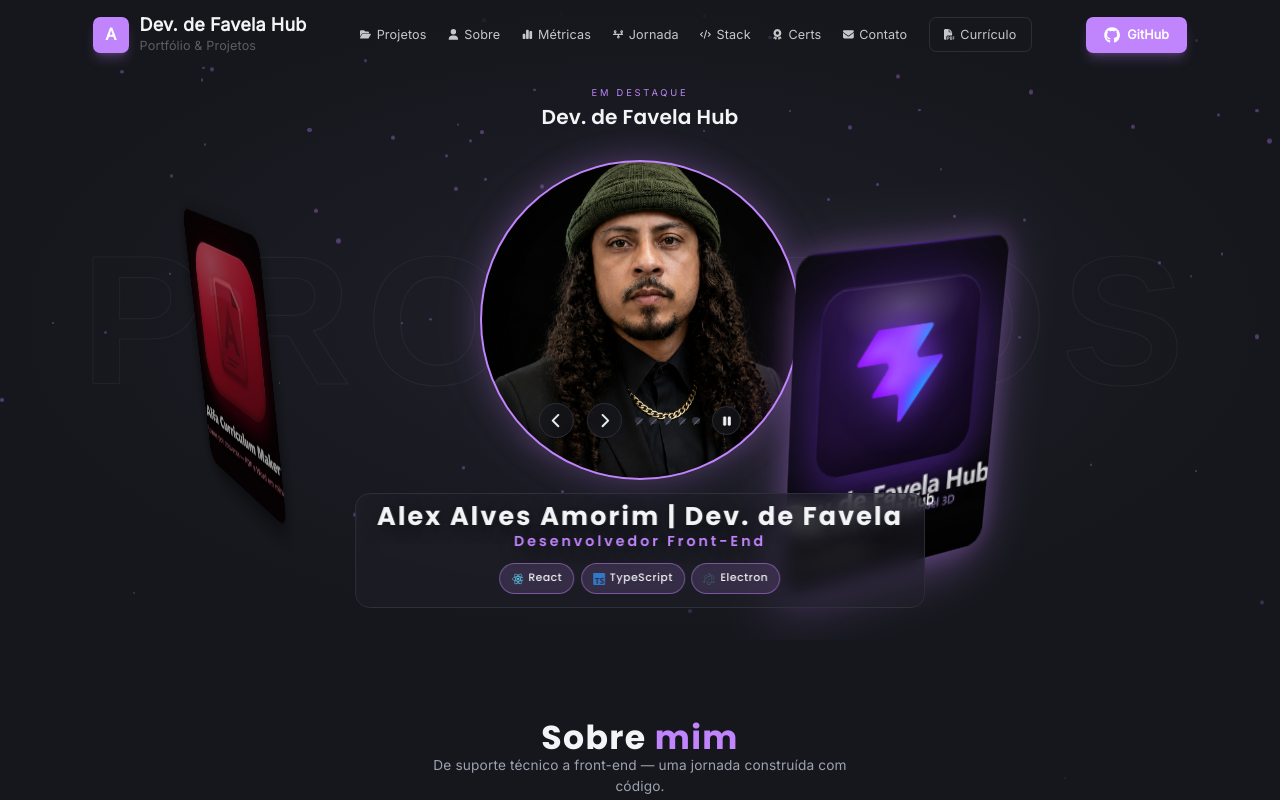
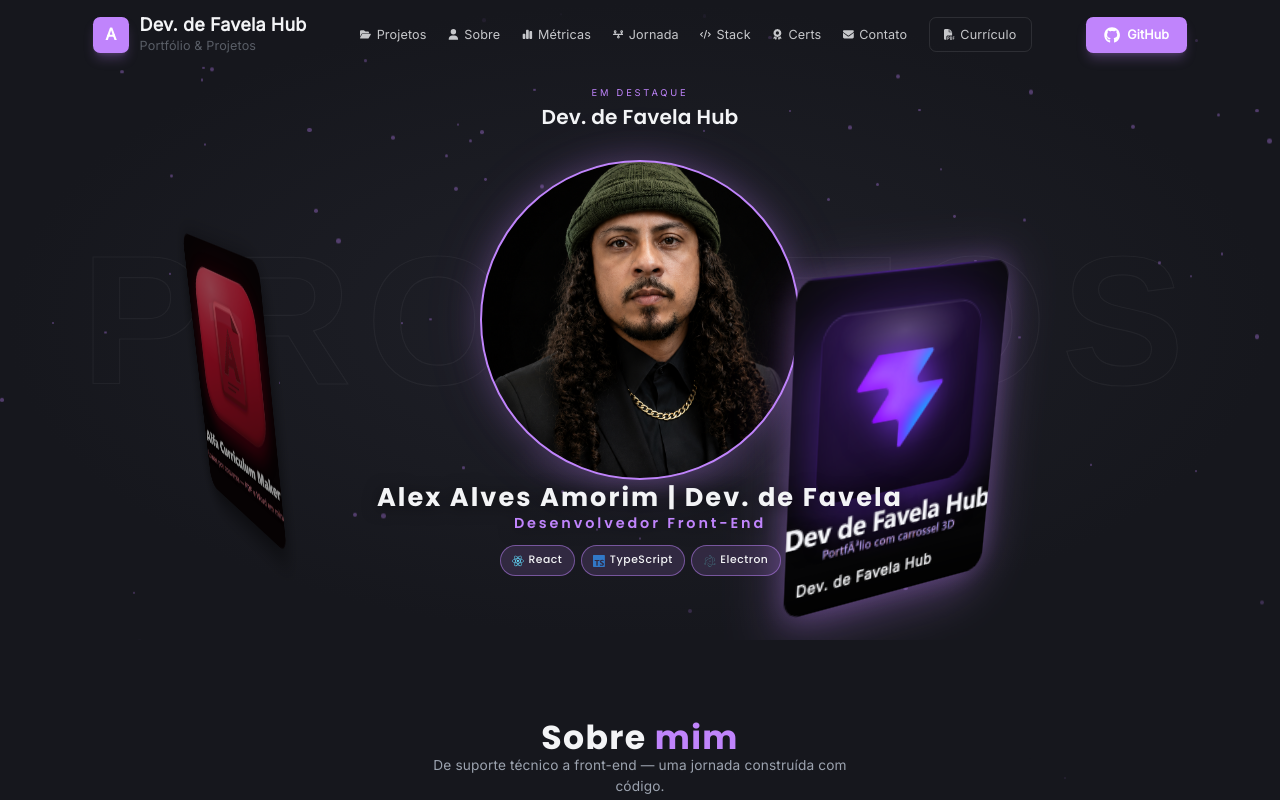
Before and after one commit to AlexAlvesAmorim/EuAlexDev-Hub-Project, a React (Vite) app: page / in a window 1280 px wide. Shown: the top 800 px of the page. Built offline with nearby package versions, Linux system fonts and the light colour scheme; a web font is replaced by a local one.

Commit message:
Atualizando card ALFAPDF para v2.1.6 (highlights atualizados + GitHub)

```diff
--- a/src/components/ProjectSlider/ProjectCard.tsx
+++ b/src/components/ProjectSlider/ProjectCard.tsx
@@ -6,7 +6,6 @@ export interface ProjectCardProps {
     position: number
     active?: boolean
     onOpen: (project: Project, index: number) => void
-    onActivate?: (project: Project, index: number) => void
 }
 
 export function ProjectCard({
@@ -14,7 +13,6 @@ export function ProjectCard({
     position,
     active = false,
     onOpen,
-    onActivate,
 }: ProjectCardProps) {
 
     const classes = ["item", active ? "item--active" : ""].filter(Boolean).join(" ")
@@ -24,16 +22,18 @@ export function ProjectCard({
             className={classes}
             role="button"
             tabIndex={0}
-            onClick={() => onActivate?.(project, position - 1) || onOpen(project, position - 1)}
+            onClick={() => onOpen(project, position - 1)}
             onKeyDown={(event) => {
                 if (event.key === "Enter" || event.key === " ") {
                     event.preventDefault()
-                    onActivate?.(project, position - 1) || onOpen(project, position - 1)
+                    onOpen(project, position - 1)
                 }
             }}
-            style={{
-                '--position': position,
-            } as CSSProperties}
+            style={
+                {
+                    '--position': position,
+                } as CSSProperties
+            }
         >
 
             <img
@@ -44,8 +44,8 @@ export function ProjectCard({
 
             <div className="item__caption">
                 {project.title}
-                {active && <span className="item__caption-hint">Ver detalhes</span>}
             </div>
         </div>
+
     )
 }
--- a/src/components/ProjectSlider/ProjectSlider.tsx
+++ b/src/components/ProjectSlider/ProjectSlider.tsx
@@ -1,17 +1,16 @@
 import { type CSSProperties, useCallback, useState } from 'react'
-import { FaChevronLeft, FaChevronRight, FaPause, FaPlay } from 'react-icons/fa6'
-import { SiReact, SiTypescript, SiElectron } from 'react-icons/si'
 import { projects } from '../../data/project'
 import { ProjectCard } from './ProjectCard'
 import { ProjectModal } from './ProjectModal'
 import { FloatingParticles } from '../BackgroundTexture/FloatingParticles'
+import { SiReact, SiTypescript, SiElectron } from 'react-icons/si'
 import { useProjectSlider } from '../../hooks/useProjectSlider'
 import { useMediaQuery } from '../../hooks/useMediaQuery'
 import type { Project } from '../../types/Project'
 
 export function ProjectSlider() {
 
-    const { sliderRef, handleMouseEnter, handleMouseLeave, rotateBy, isPaused, togglePaused, selectedIndex } = useProjectSlider(projects.length)
+    const { sliderRef, handleMouseEnter, handleMouseLeave, handleSelect, selectedIndex } = useProjectSlider(projects.length)
     const isMobile = useMediaQuery('(max-width: 768px)')
 
     const currentProject = projects[selectedIndex]
@@ -19,21 +18,10 @@ export function ProjectSlider() {
 
     const closeModal = useCallback(() => setOpenedProject(null), [])
 
-    /** Decide o comportamento do clique no card:
-     *  - card da frente (ativo): abre o modal
-     *  - outro card: seleciona (rotação para frente) */
-    const handleCardActivate = useCallback((project: Project, index: number) => {
-        if (index === selectedIndex) {
-            setOpenedProject({ ...project })
-        } else {
-            rotateBy(1)
-        }
-    }, [rotateBy, selectedIndex])
-
     const openProjectDetails = useCallback((project: Project, index: number) => {
-        rotateBy(1)
+        handleSelect(index)
         setOpenedProject({ ...project })
-    }, [rotateBy])
+    }, [handleSelect])
 
     return (
         <section className="banner" id="projetos" role="region"
@@ -58,7 +46,6 @@ export function ProjectSlider() {
                         position={index + 1}
                         active={index === selectedIndex}
                         onOpen={openProjectDetails}
-                        onActivate={handleCardActivate}
                     />
                 ))}
             </div>
@@ -78,48 +65,20 @@ export function ProjectSlider() {
                 </div>
             </div>
 
-            <div className="project-caption" aria-live="polite">
+            <div className="project-caption">
                 <span className="tag">Em destaque</span>
                 <h3>{currentProject.title}</h3>
             </div>
 
-            {/* Controles do carrossel */}
-            <div className="slider-controls">
-                <button className="slider-arrow slider-arrow--prev" aria-label="Anterior" onClick={() => rotateBy(-1)}><FaChevronLeft /></button>
-                <button className="slider-arrow slider-arrow--next" aria-label="Próximo" onClick={() => rotateBy(1)}><FaChevronRight /></button>
-                <div className="slider-dots">
-                    {projects.map((project, i) => (
-                        <button
-                            key={i}
-                            className="slider-dot"
-                            aria-label={`Ir para ${project.title}`}
-                            aria-current={selectedIndex === i ? "true" : "false"}
-                            onClick={() => {
-                                const steps = Math.round(rotationRef.current / (360 / projects.length)) + (selectedIndex - i)
-                                // Simplified: just setSelectedIndex directly; re-applyRotation will handle modulo
-                                // Actually use selectedIndex change via a callback—simplify:
-                                rotateBy(selectedIndex - i > 0 ? -1 : 1)
-                            }}
-                        >
-                            <svg
-                                width="12"
-                                height="12"
-                                viewBox="0 0 24 24"
-                                fill="none"
-                                stroke="currentColor"
-                                strokeWidth={2}
-                                strokeLinecap="round"
-                                strokeLinejoin="round"
-                            >
-                                <polyline points="5 19 12 12 19 5"></polyline>
-                            </svg>
-                        </button>
-                    ))}
-                </div>
-                <button className="slider-pause" aria-label={isPaused ? "Retomar rotação" : "Pausar rotação"} onClick={togglePaused}>
-                    {isPaused ? <FaPlay /> : <FaPause />}
-                </button>
-            </div>
+            {openedProject && (
+                <ProjectModal
+                    project={openedProject}
+                    onClose={closeModal}
+                    v21Images={openedProject.v21Images}
+                    v12Images={openedProject.v12Images}
+                    comparison={openedProject.comparison}
+                />
+            )}
         </section>
     )
 }
--- a/src/data/project.ts
+++ b/src/data/project.ts
@@ -27,6 +27,7 @@ export const projects: Project[] = [
             'Impressão silenciosa integrada ao Windows (testada com EPSON L3150)',
             'Registrado como aplicativo padrão para abrir arquivos .pdf',
             'Instalador NSIS com identidade visual própria',
+            'v2.1.1: auto-update revisado (fim do loop) e instalador 56% menor',
             'v2.1.6: limpeza geral, CI verde e patch silencioso — fim do loop de atualização e instalador regenerado a cada release',
             'v2.1.5: crash da atualização resolvido, ícone do app e sino de updates corrigidos',
             'v2.1.0: abertura de PDF por duplo clique, persistência de configurações de impressão, impressão 100% offline (sem CDN externo), janela de impressão endurecida, fim da injeção de conteúdo no HTML de impressão, recent files no Windows Jump List',
--- a/src/hooks/useProjectSlider.ts
+++ b/src/hooks/useProjectSlider.ts
@@ -33,10 +33,9 @@ export function useProjectSlider(total: number) {
     const sliderRef = useRef<HTMLDivElement>(null);
     const [selectedIndex, setSelectedIndex] = useState(0);
     const [userAutoRotate, setUserAutoRotate] = useState(true);
-    const [userPaused, setUserPaused] = useState(false);
 
     const reducedMotion = useMediaQuery("(prefers-reduced-motion: reduce)");
-    const autoRotate = userAutoRotate && !reducedMotion && !userPaused;
+    const autoRotate = userAutoRotate && !reducedMotion;
 
     const degreesPerCard = 360 / total;
     const degreesPerSecond = degreesPerCard / (AUTO_ROTATE_INTERVAL_MS / 1000);
@@ -79,37 +78,17 @@ export function useProjectSlider(total: number) {
         };
     }, [autoRotate, total, degreesPerSecond, degreesPerCard, captionLeadAngle, sliderRef]);
 
-    /** Aplica um ângulo exato e sincroniza índice/legenda. */
-    const applyRotation = useCallback((angle: number) => {
-        const el = sliderRef.current;
-        if (el) {
-            el.style.setProperty("--rotation", `${angle}deg`);
-        }
-        rotationRef.current = angle;
-        const k = Math.floor(angle / degreesPerCard);
-        const nextIndex = (((total - k) % total) + total) % total;
-        indexRef.current = nextIndex;
-        setSelectedIndex(nextIndex);
-    }, [degreesPerCard, total, sliderRef]);
-
-    /** Gira até o card `index` pelo caminho mais curto (máx. meia volta). */
     const handleSelect = useCallback((index: number) => {
         const targetK = (total - index) % total;
         const target = targetK * degreesPerCard;
-        const current = rotationRef.current;
-        const delta = (((target - current) % 360) + 540) % 360 - 180;
-        applyRotation(current + delta);
-    }, [applyRotation, degreesPerCard, total]);
-
-    /** Avança (delta 1) ou volta (delta -1) um card a partir do mais próximo. */
-    const rotateBy = useCallback((delta: number) => {
-        const steps = Math.round(rotationRef.current / degreesPerCard) + delta;
-        applyRotation(steps * degreesPerCard);
-    }, [applyRotation, degreesPerCard]);
-
-    const togglePaused = useCallback(() => {
-        setUserPaused((prev) => !prev);
-    }, []);
+        const el = sliderRef.current;
+        if (el) {
+            el.style.setProperty("--rotation", `${target}deg`);
+        }
+        rotationRef.current = target;
+        indexRef.current = index;
+        setSelectedIndex(index);
+    }, [degreesPerCard, total, sliderRef]);
 
     const handleMouseEnter = useCallback(() => {
         setUserAutoRotate(false);
@@ -123,10 +102,7 @@ export function useProjectSlider(total: number) {
         sliderRef,
         selectedIndex,
         autoRotate,
-        isPaused: userPaused,
         handleSelect,
-        rotateBy,
-        togglePaused,
         handleMouseEnter,
         handleMouseLeave,
     };
--- a/src/pages/home/CertsSection.tsx
+++ b/src/pages/home/CertsSection.tsx
@@ -5,7 +5,7 @@ import { FaAward } from "react-icons/fa6";
 const certifications = [
     {
         title: "Curso de Informática — Formação Completa",
-        issuer: "MDATA Informática LTDA.",
+        issuer: "                                                                               ica LTDA. (MDATA)",
         year: "2007-2008",
         description: "300h teóricas e práticas. Média final 9,0. Sistemas Operacionais, Pacote Office, Corel Draw, Photoshop, HTML, Dreamweaver, Flash, Hardware e Manutenção.",
     },
--- a/src/pages/home/TechGrid.tsx
+++ b/src/pages/home/TechGrid.tsx
@@ -3,7 +3,7 @@ import { useMediaQuery } from "../../hooks/useMediaQuery";
 import type { IconType } from "react-icons";
 import { SiReact, SiTypescript, SiTailwindcss, SiElectron, SiVite, SiJavascript } from "react-icons/si";
 
-export const technologies: { name: string; Icon: IconType; color: string; level: string }[] = [
+const technologies: { name: string; Icon: IconType; color: string; level: string }[] = [
     { name: "React", Icon: SiReact, color: "#61dafb", level: "Avançado" },
     { name: "TypeScript", Icon: SiTypescript, color: "#3178c6", level: "Intermediário-Avançado" },
     { name: "JavaScript", Icon: SiJavascript, color: "#f7df1e", level: "Avançado" },
--- a/src/pages/home/home.tsx
+++ b/src/pages/home/home.tsx
@@ -44,7 +44,7 @@ export function Home() {
                             </p>
                             <p>
                                 Trabalho com <strong>React</strong>, <strong>TypeScript</strong> e <strong>Electron</strong> (com um app desktop de 200+ usuários rodando) —
-                                e cada detalhe que parece simples, mas faz toda a diferença
+                                e quanto a estudar cada detalhe que parece simples, mas faz toda a diferença
                                 na hora de usar, aprendi na prática. Cada projeto aqui foi lapidado com o cuidado de
                                 quem sabe o peso de uma experiência ruim — e escolheu entregar o oposto.
                             </p>
--- a/src/styles/banner.css
+++ b/src/styles/banner.css
@@ -55,7 +55,7 @@
   position: absolute;
   width: var(--card-w);
   height: var(--card-h);
-  top: 42%;
+  top: 46%;
   left: 50%;
   margin-top: calc(var(--card-h) / -2);
   margin-left: calc(var(--card-w) / -2);
@@ -78,7 +78,7 @@
 
 .banner .carousel-glow {
   position: absolute;
-  bottom: 26%;
+  bottom: 22%;
   left: 50%;
   transform: translateX(-50%);
   width: 340px;
@@ -173,117 +173,3 @@
 .banner .slider .item:hover img {
   transform: scale(1.08);
 }
-
-/* Affordance de clique: só o card da frente abre o modal */
-.banner .slider .item__caption-hint {
-  display: none;
-  font-size: 0.82em;
-  font-weight: 500;
-  opacity: 0.75;
-  margin-top: 3px;
-  letter-spacing: 0.02em;
-}
-
-.banner .slider .item--active .item__caption-hint {
-  display: block;
-}
-
-/* ─────────────────────────────────────────────────────────────────
- * Controles do carrossel (setas, dots, pause)
- * Acessíveis por teclado; setas ficam fora da órbita dos cards.
- * ───────────────────────────────────────────────────────────────── */
-.banner .slider-controls {
-  position: absolute;
-  top: calc(42% + 168px);
-  left: 50%;
-  transform: translateX(-50%);
-  display: flex;
-  align-items: center;
-  gap: 16px;
-  z-index: 4;
-}
-
-.banner .slider-arrow {
-  display: inline-flex;
-  align-items: center;
-  justify-content: center;
-  width: 44px;
-  height: 44px;
-  border-radius: 50%;
-  background: rgba(22, 23, 29, 0.7);
-  border: 1px solid var(--border);
-  color: var(--text-h);
-  font-size: 1.05em;
-  cursor: pointer;
-  backdrop-filter: blur(8px);
-  transition: background 0.2s ease, border-color 0.2s ease, transform 0.2s ease;
-}
-
-.banner .slider-arrow:hover {
-  background: var(--primary);
-  border-color: var(--primary);
-  transform: scale(1.08);
-}
-
-.banner .slider-arrow:focus-visible {
-  outline: 2px solid var(--primary);
-  outline-offset: 2px;
-}
-
-.banner .slider-dots {
-  display: flex;
-  align-items: center;
-  gap: 9px;
-}
-
-.banner .slider-dot {
-  width: 9px;
-  height: 9px;
-  padding: 0;
-  border-radius: 50%;
-  background: var(--border);
-  border: none;
-  cursor: pointer;
-  transition: background 0.2s ease, transform 0.2s ease;
-}
-
-.banner .slider-dot:hover {
-  background: var(--accent-border);
-  transform: scale(1.25);
-}
-
-.banner .slider-dot.active {
-  background: var(--primary);
-  transform: scale(1.35);
-}
-
-.banner .slider-dot:focus-visible {
-  outline: 2px solid var(--primary);
-  outline-offset: 2px;
-}
-
-.banner .slider-pause {
-  display: inline-flex;
-  align-items: center;
-  justify-content: center;
-  width: 36px;
-  height: 36px;
-  border-radius: 50%;
-  background: rgba(22, 23, 29, 0.7);
-  border: 1px solid var(--border);
-  color: var(--text-h);
-  font-size: 0.85em;
-  cursor: pointer;
-  backdrop-filter: blur(8px);
-  transition: background 0.2s ease, border-color 0.2s ease;
-}
-
-.banner .slider-pause:hover {
-  background: var(--primary);
-  border-color: var(--primary);
-}
-
-.banner .slider-pause:focus-visible {
-  outline: 2px solid var(--primary);
-  outline-offset: 2px;
-}
--- a/src/styles/center-model.css
+++ b/src/styles/center-model.css
@@ -28,19 +28,13 @@
 
 .banner .author {
   position: absolute;
-  bottom: 5%;
+  bottom: 10%;
   left: 50%;
   transform: translateX(-50%);
   text-align: center;
   z-index: 3;
   font-family: 'Poppins', sans-serif;
-  width: max-content;
-  max-width: calc(100% - 48px);
-  padding: 14px 26px 16px;
-  border-radius: 18px;
-  background: rgba(31, 32, 40, 0.55);
-  backdrop-filter: blur(12px);
-  border: 1px solid var(--border);
+
 }
 
 .banner .author h2 {
```
Also changed, not shown: src/pages/home/StatsSection.tsx (+2 -7 lines), src/styles/responsive.css (+1 -22 lines).
